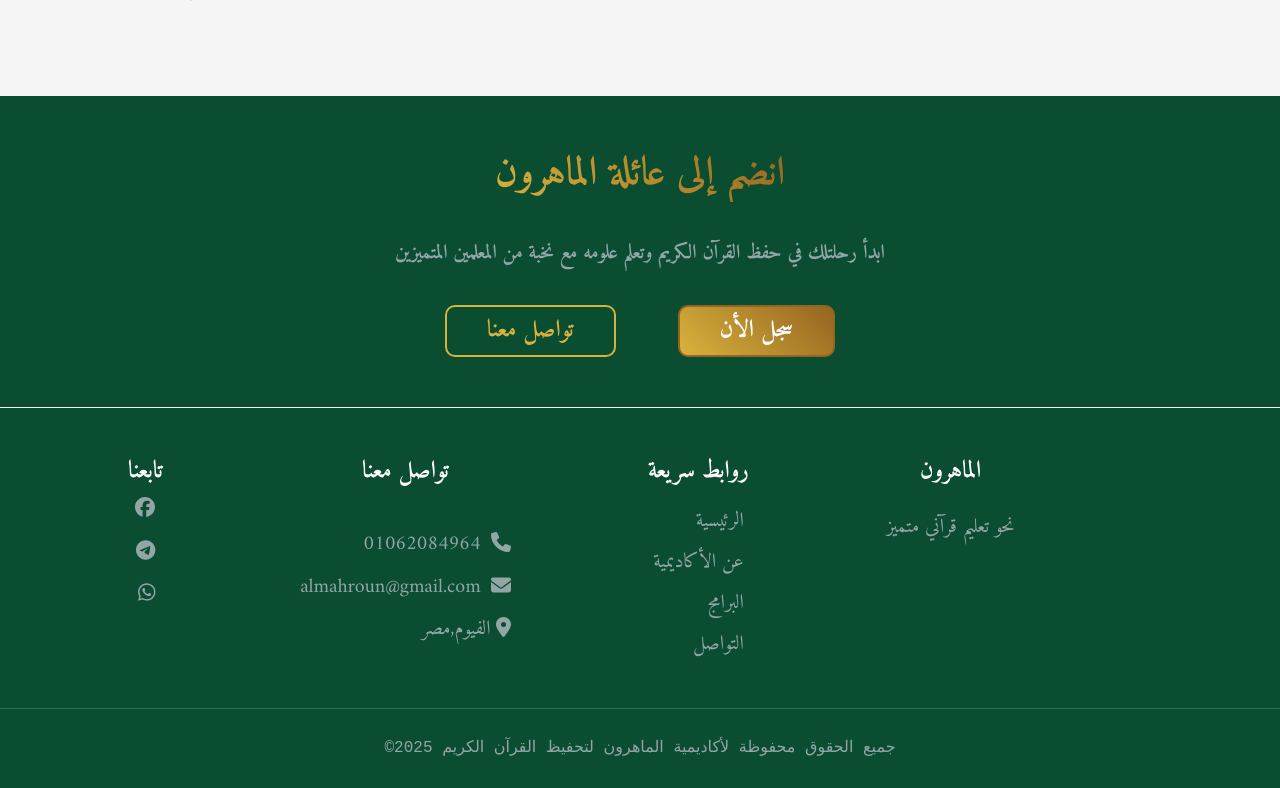
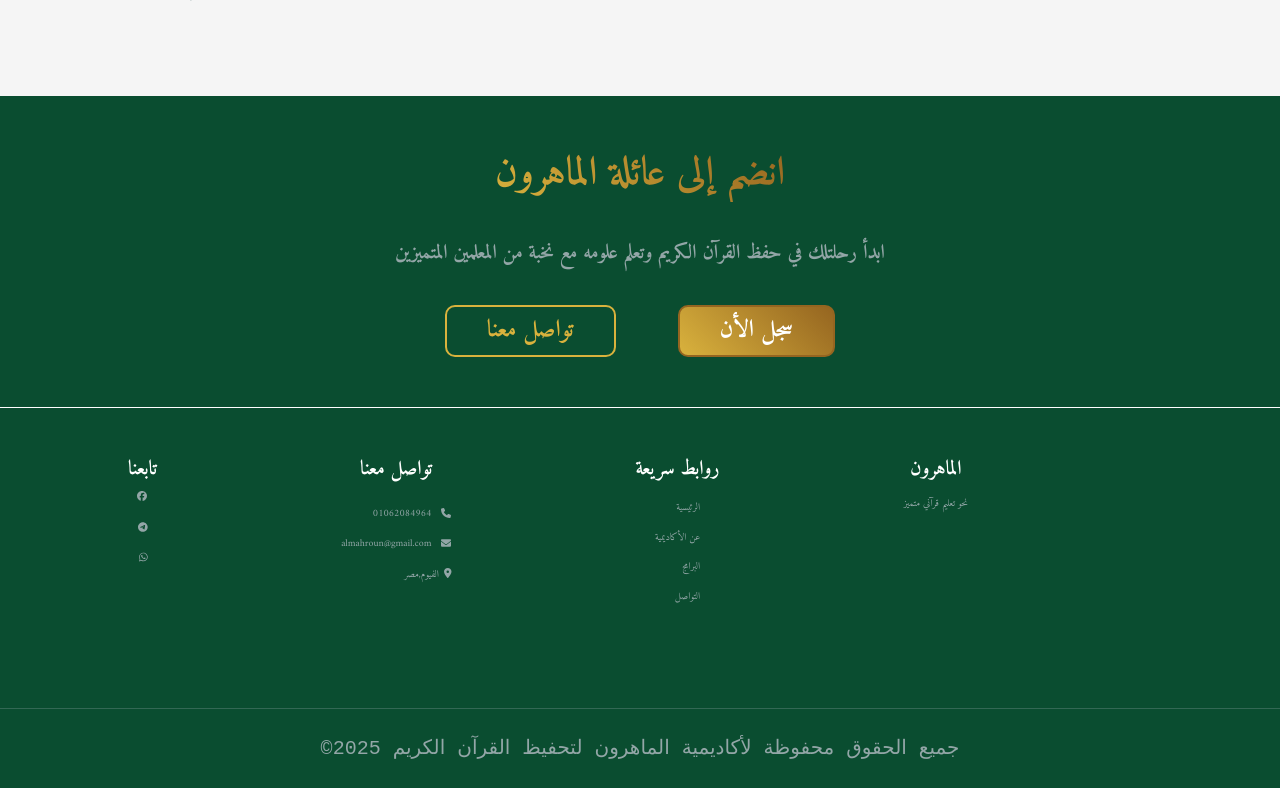
Before and after one commit to AN1001110/AlMaheroun-Academy, a React (Vite) app: page /about in a window 1280 px wide. Shown: the part 1084-1872 px from the top of the page. Built offline with nearby package versions, Linux system fonts and the light colour scheme.

Commit message:
web app have done

```diff
--- a/src/components/Footer.jsx
+++ b/src/components/Footer.jsx
@@ -19,100 +19,102 @@ export default function Footer() {
         <div className="footer-content">
           <div className="footer-titles"></div>
           <div className="footer-list">
-            <h6>الماهرون</h6>
+            <p>الماهرون</p>
             <ul>
               <li>
-                <p>نحو تعليم قرآني متميز</p>
+                <span>نحو تعليم قرآني متميز</span>
               </li>
             </ul>
           </div>
           <div className="footer-list">
-            <h6>روابط سريعة</h6>
+            <p>روابط سريعة</p>
             <ul>
               <li>
                 <Link to="/">
-                  <p>الرئيسية</p>
+                  <span>الرئيسية</span>
                 </Link>
               </li>
               <li>
                 <Link to="/about">
-                  <p>عن الأكاديمية</p>
+                  <span>عن الأكاديمية</span>
                 </Link>
               </li>
               <li>
                 <Link to="/programs">
-                  <p>البرامج</p>
+                  <span>البرامج</span>
                 </Link>
               </li>
               <li>
                 <Link to="/contact">
-                  <p>التواصل</p>
+                  <span>التواصل</span>
                 </Link>
               </li>
             </ul>
           </div>
           <div className="footer-list">
-            <h6>تواصل معنا</h6>
+            <p>تواصل معنا</p>
             <ul>
               <li>
                 <Link to="https://wa.me/201062084964" target="_blank">
-                  <p>
+                  <span>
                     <FontAwesomeIcon icon={faPhone} />
-                  </p>
-                  <p>01062084964</p>
+                  </span>
+                  <span>01062084964</span>
                 </Link>
               </li>
               <li>
                 <Link to="mailto:almahroun@gmail.com">
-                  <p>
+                  <span>
                     <FontAwesomeIcon icon={faEnvelope} />
-                  </p>
-                  <p>almahroun@gmail.com</p>
+                  </span>
+                  <span>almahroun@gmail.com</span>
                 </Link>
               </li>
               <li>
-                <p>
+                <span>
                   <FontAwesomeIcon icon={faLocationDot} />
-                </p>
-                <p>الفيوم,مصر</p>
+                </span>
+                <span>الفيوم,مصر</span>
               </li>
             </ul>
           </div>
           <div className="footer-list">
-            <h6>تابعنا</h6>
+            <p>تابعنا</p>
             <ul>
               <li>
                 <Link
                   to="https://www.facebook.com/share/1JkZPR9p89/"
                   target="_blank"
                 >
-                  <p>
+                  <span>
                     <FontAwesomeIcon icon={faFacebook} />
-                  </p>
+                  </span>
                 </Link>
               </li>
               <li>
                 <Link to="https://t.me/Al_maheron" target="_blank">
-                  <p>
+                  <span>
                     <FontAwesomeIcon icon={faTelegram} />
-                  </p>
+                  </span>
                 </Link>
               </li>
               <li>
                 <Link to="https://wa.me/201062084964" target="_blank">
-                  <p>
+                  <span>
                     <FontAwesomeIcon icon={faWhatsapp} />
-                  </p>
+                  </span>
                 </Link>
               </li>
             </ul>
           </div>
         </div>
         <div className="copy-right">
-          <pre>
-            جميع الحقوق محفوظة لأكاديمية الماهرون لتحفيظ القرآن الكريم{" "}
-            {rightsDate}©
-          </pre>
+          <p>
+            <pre>
+              جميع الحقوق محفوظة لأكاديمية الماهرون لتحفيظ القرآن الكريم{" "}
+              {rightsDate}©
+            </pre>
+          </p>
         </div>
       </div>
     </footer>
--- a/src/components/Header.jsx
+++ b/src/components/Header.jsx
@@ -69,7 +69,7 @@ export default function Header() {
             </li>
             <li>
               <NavLink to="/programs">
-                <span className="btn">ابدأ الأن</span>
+                <span className="link">ابدأ الأن</span>
               </NavLink>
             </li>
           </ul>
--- a/src/pages/Programs.jsx
+++ b/src/pages/Programs.jsx
@@ -111,14 +111,12 @@ export default function Programs() {
     <>
       <Header />
       <section className="programs-sec1">
-
         <h1>برامج تحفيظ القرآن الكريم وغيرها</h1>
         <p>
           اكتشف برامجنا المتميزة في تحفيظ وتجويد القرآن الكريم بالإضافة برنامج
           القراءة و الكتابة على أيدي نخبة من المعلمين المتخصصين
         </p>
         <FontAwesomeIcon className="icon arrow" icon={faArrowDownLong} />
-
       </section>
       <section className="programs-sec2">
         <div className="container">
--- a/src/style/assets/responsive.css
+++ b/src/style/assets/responsive.css
@@ -35,6 +35,9 @@ h6 {
 }
 p {
   font-size: 1.5rem;
+}
+span {
+  font-size: 0.75rem;
 }
 
 /* الصورة الرئيسية */
@@ -75,6 +78,9 @@ p {
   p {
     font-size: 1.25rem;
   }
+  span {
+    font-size: 0.625rem;
+  }
   .hero-image {
     height: 70vh;
   }
@@ -111,6 +117,9 @@ p {
   input,
   p {
     font-size: 1.15rem;
+  }
+  span {
+    font-size: 0.575rem;
   }
   .hero-image {
     height: 60vh;
@@ -149,6 +158,9 @@ p {
   p {
     font-size: 1.1rem;
   }
+  span {
+    font-size: 0.55rem;
+  }
   .hero-image {
     height: 50vh;
   }
@@ -185,6 +197,9 @@ p {
   input,
   p {
     font-size: 1rem;
+  }
+  span {
+    font-size: 0.5rem;
   }
   .hero-image {
     height: 40vh;
@@ -223,6 +238,9 @@ p {
   p {
     font-size: 0.9rem;
   }
+  span {
+    font-size: 0.45rem;
+  }
   .hero-image {
     height: 30vh;
   }
--- a/src/style/components/footer.css
+++ b/src/style/components/footer.css
@@ -25,7 +25,7 @@ footer .footer-container .footer-content .footer-list {
   align-items: center;
   flex-direction: column;
 }
-footer .footer-container .footer-content .footer-list h6 {
+footer .footer-container .footer-content .footer-list p {
   font-weight: 700;
   margin-bottom: 20%;
 }
@@ -52,7 +52,7 @@ footer .footer-container .footer-content .footer-list ul li a {
   gap: 10px;
 }
 
-footer .footer-container .footer-content .footer-list p {
+footer .footer-container .footer-content .footer-list span {
   color: var(--textColor4);
 }
 
@@ -71,17 +71,10 @@ footer .footer-container .copy-right pre {
 }
 
 @media (max-width: 575.95px) {
-  footer .footer-container h6 {
-    font-size: 0.6rem;
-  }
-  footer .footer-container p {
-    font-size: 0.5rem;
-  }
+
+
   footer .footer-container .footer-content .footer-list {
     height: 15vh;
   }
-  footer .footer-container .copy-right pre {
-    font-size: 0.5rem;
 
-  }
 }
--- a/src/style/components/header.css
+++ b/src/style/components/header.css
@@ -71,7 +71,7 @@ header .header-container ul li a {
 
 header .header-container ul li a span {
   display: block;
-  font-size: 1rem;
+
   font-weight: 600;
   margin-left: 5px;
   color: var(--textColor5);
@@ -83,7 +83,7 @@ header .header-container ul li:not(:last-child) a span {
   -ms-transition: all 0.1s linear;
   -o-transition: all 0.1s linear;
 }
-header .header-container ul li:not(:last-child) a span:hover {
+header .header-container ul li:not(:last-child) a p:hover {
   background-image: linear-gradient(
     45deg,
     var(--logoColor2),
@@ -97,7 +97,7 @@ header .header-container ul li:not(:last-child) a span:hover {
   -ms-transform: scale(1.1);
   -o-transform: scale(1.1);
 }
-header .header-container ul li a .btn {
+header .header-container ul li a .link {
   transition: all 0.1s ease-out;
   background-color: var(--btnColor);
   padding: 10px var(--mainPadding);
@@ -111,7 +111,7 @@ header .header-container ul li a .btn {
   -ms-transition: all 0.1s ease-out;
   -o-transition: all 0.1s ease-out;
 }
-header .header-container ul li a .btn:hover {
+header .header-container ul li a .link:hover {
   transform: scale(1.05);
   -webkit-transform: scale(1.05);
   -moz-transform: scale(1.05);
@@ -122,13 +122,9 @@ header .header-container ul li a .btn:hover {
 /* responsive */
 @media (min-width: 320px) and (max-width: 767px),
   (max-width: 992px) and (orientation: landscape) {
-  header .header-container .logo {
-    font-size: 1.2rem;
-  }
   header .header-container .bar {
     display: block;
     position: absolute;
-    font-size: 1rem;
     font-weight: bold;
     left: 5%;
     top: 30%;
@@ -164,33 +160,6 @@ header .header-container ul li a .btn:hover {
   header .header-container ul li:not(:last-child) {
     border-bottom: 2px solid var(--logoColor2);
   }
-
-  header .header-container ul li a span {
-    font-size: 0.7rem;
-  }
 }
 
 /* الأنماط الأساسية للهواتف الذكية الصغيرة (<576px) */
-
-@media (max-width: 575.95px) {
-}
-
-/* الهواتف الذكية المتوسطة (576px وأكبر) */
-@media (min-width: 576px) {
-}
-
-/* الأجهزة اللوحية (768px وأكبر) */
-@media (min-width: 768px) {
-}
-
-/* أجهزة الكمبيوتر المحمولة (992px وأكبر) */
-@media (min-width: 992px) {
-}
-
-/* أجهزة الكمبيوتر المكتبية (1200px وأكبر) */
-@media (min-width: 1200px) {
-}
-
-/* الشاشات الكبيرة جدًا (1400px وأكبر) */
-@media (min-width: 1400px) {
-}
```
Lines whose indentation alone changed are shown as unchanged.
